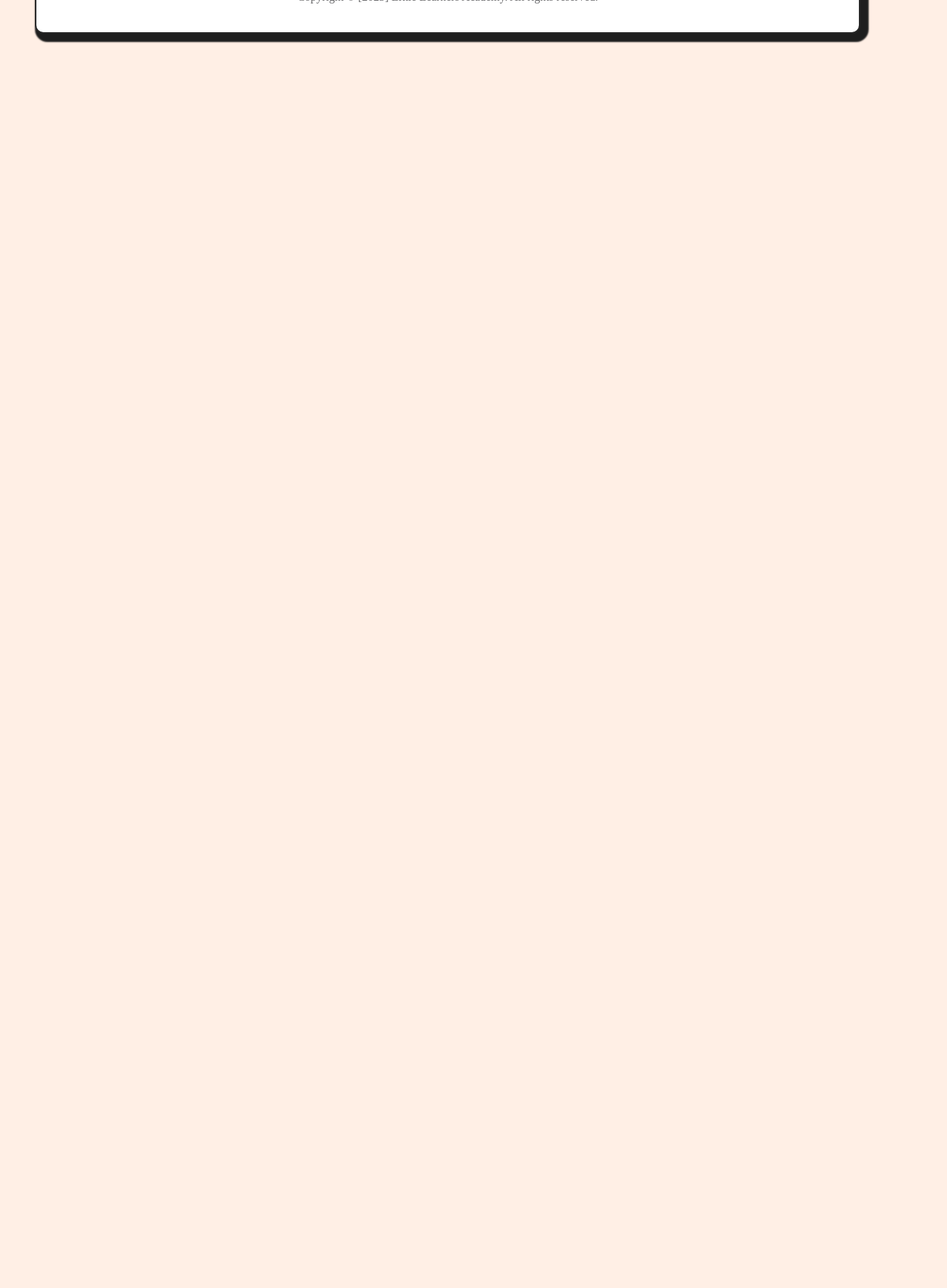
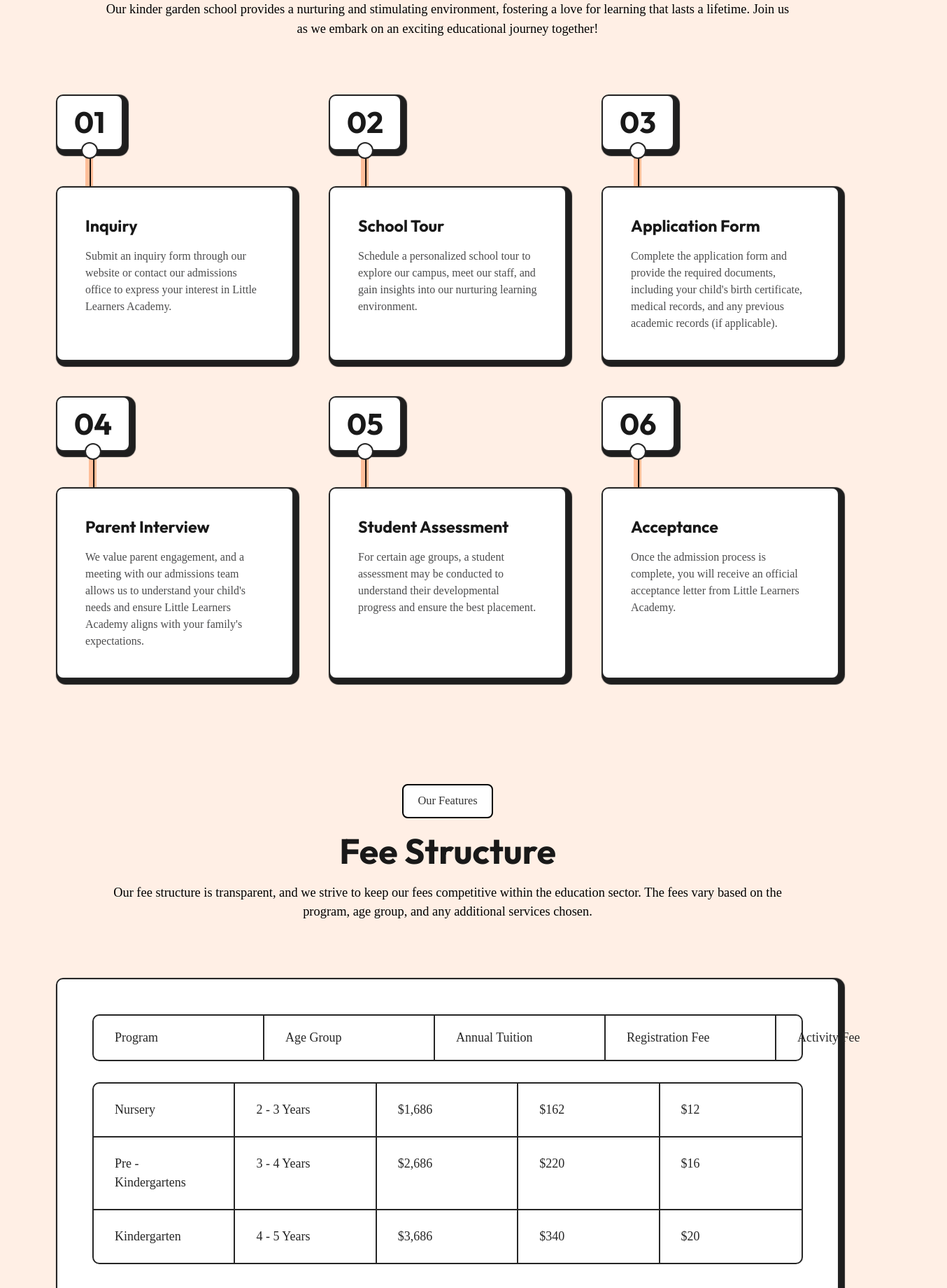
Before and after one commit to surajb0710/School-Education-Site, a React (Vite) app: page /admissions in a window 1280 px wide. Shown: the part 840-2680 px from the top of the page at 70% size, 1354 px wide, since content can reach past the window. Before the commit the page ends 906 px from the top, so only its background shows below. Built offline with nearby package versions, Linux system fonts and the light colour scheme; a web font is replaced by a local one.

Commit message:
Admission Page Updated

```diff
--- a/src/App.jsx
+++ b/src/App.jsx
@@ -8,6 +8,7 @@ import Header from './components/Header';
 
 import './css/style.css';
 import Footer from './components/Footer';
+import Admission from './pages/Admission';
 
 function App() {
   return (
@@ -20,6 +21,7 @@ function App() {
           <Route path="/academics" element={<Academics />} />
           <Route path="/contact" element={<Contact />} />
           <Route path="/studentlife" element={<StudentLife />} />
+          <Route path="/admissions" element={<Admission />} />
         </Routes>
         <Footer />
       </BrowserRouter>
--- /dev/null
+++ b/src/components/Admissions/AdmissionProcess.jsx
@@ -0,0 +1,115 @@
+import { svgs } from '../../assets/assets.js';
+
+const AdmissionProcess = () => {
+  return (
+    <section className="admission-process">
+      <div>
+        <p>Our Features</p>
+        <h1>Our Special Features</h1>
+        <p>
+          Our kinder garden school provides a nurturing and stimulating
+          environment, fostering a love for learning that lasts a lifetime. Join
+          us as we embark on an exciting educational journey together!
+        </p>
+      </div>
+      <div className="admission-process-block">
+        <div className="process-item">
+          <div>01</div>
+          <div>
+            <img src={svgs.bubble} alt="" />
+            <img src={svgs.vr_pattern} alt="" />
+          </div>
+          <div>
+            <h2>Inquiry</h2>
+            <p>
+              Submit an inquiry form through our website or contact our
+              admissions office to express your interest in Little Learners
+              Academy.
+            </p>
+          </div>
+        </div>
+        <div className="process-item">
+          <img src={svgs.vr_pattern} alt="" />
+          <div>02</div>
+          <div>
+            <img src={svgs.bubble} alt="" />
+            <img src={svgs.vr_pattern} alt="" />
+          </div>
+          <div>
+            <h2>School Tour</h2>
+            <p>
+              Schedule a personalized school tour to explore our campus, meet
+              our staff, and gain insights into our nurturing learning
+              environment.
+            </p>
+          </div>
+        </div>
+        <div className="process-item">
+          <img src={svgs.vr_pattern} alt="" />
+          <div>03</div>
+          <div>
+            <img src={svgs.bubble} alt="" />
+            <img src={svgs.vr_pattern} alt="" />
+          </div>
+          <div>
+            <h2>Application Form</h2>
+            <p>
+              {`Complete the application form and provide the required documents,
+              including your child's birth certificate, medical records, and any
+              previous academic records (if applicable).`}
+            </p>
+          </div>
+        </div>
+        <div className="process-item">
+          <img src={svgs.vr_pattern} alt="" />
+          <div>04</div>
+          <div>
+            <img src={svgs.bubble} alt="" />
+            <img src={svgs.vr_pattern} alt="" />
+          </div>
+          <div>
+            <h2>Parent Interview</h2>
+            <p>
+              {`We value parent engagement, and a meeting with our admissions team
+              allows us to understand your child's needs and ensure Little
+              Learners Academy aligns with your family's expectations.`}
+            </p>
+          </div>
+        </div>
+        <div className="process-item">
+          <img src={svgs.vr_pattern} alt="" />
+          <div>05</div>
+          <div>
+            <img src={svgs.bubble} alt="" />
+            <img src={svgs.vr_pattern} alt="" />
+          </div>
+          <div>
+            <h2>Student Assessment</h2>
+            <p>
+              For certain age groups, a student assessment may be conducted to
+              understand their developmental progress and ensure the best
+              placement.
+            </p>
+          </div>
+        </div>
+        <div className="process-item">
+          <img src="./assets/vr-pattern.svg" alt="" />
+          <div>06</div>
+          <div>
+            <img src={svgs.bubble} alt="" />
+            <img src={svgs.vr_pattern} alt="" />
+          </div>
+          <div>
+            <h2>Acceptance</h2>
+            <p>
+              Once the admission process is complete, you will receive an
+              official acceptance letter from Little Learners Academy.
+            </p>
+          </div>
+        </div>
+      </div>
+    </section>
+  );
+};
+
+export default AdmissionProcess;
--- /dev/null
+++ b/src/components/Admissions/FeeStructure.jsx
@@ -0,0 +1,74 @@
+// import { svgs } from '../../assets/assets.js';
+
+const FeeStructure = () => {
+  return (
+    <section className="fee-structure">
+      <div>
+        <p>Our Features</p>
+        <h1>Fee Structure</h1>
+        <p>
+          Our fee structure is transparent, and we strive to keep our fees
+          competitive within the education sector. The fees vary based on the
+          program, age group, and any additional services chosen.
+        </p>
+      </div>
+      <div className="fee-structure__block">
+        <div>
+          <div className="fee-structure__program-details">
+            <div className="program-details__header">
+              <p>Program</p>
+              <p>Age Group</p>
+              <p>Annual Tuition</p>
+              <p>Registration Fee</p>
+              <p>Activity Fee</p>
+            </div>
+            <div className="program-details__contents">
+              <div>
+                <p>Nursery</p>
+                <p>2 - 3 Years</p>
+                <p>$1,686</p>
+                <p>$162</p>
+                <p>$12</p>
+              </div>
+              <div>
+                <p>Pre - Kindergartens</p>
+                <p>3 - 4 Years</p>
+                <p>$2,686</p>
+                <p>$220</p>
+                <p>$16</p>
+              </div>
+              <div>
+                <p>Kindergarten</p>
+                <p>4 - 5 Years</p>
+                <p>$3,686</p>
+                <p>$340</p>
+                <p>$20</p>
+              </div>
+            </div>
+          </div>
+        </div>
+        <div>
+          <div className="fee-structure__additional-services">
+            <h2 className="additional-services__header">Additional Services</h2>
+            <div className="additional-services__contents">
+              <div>
+                <p>Before and After-School Care</p>
+                <p>$120 / per month</p>
+              </div>
+              <div>
+                <p>Language Immersion Program</p>
+                <p>$60 / per semester</p>
+              </div>
+              <div>
+                <p>Transportation (optional)</p>
+                <p>$80 / per month</p>
+              </div>
+            </div>
+          </div>
+        </div>
+      </div>
+    </section>
+  );
+};
+
+export default FeeStructure;
--- /dev/null
+++ b/src/components/Admissions/Overview.jsx
@@ -0,0 +1,27 @@
+import { svgs } from '../../assets/assets.js';
+
+const Overview = () => {
+  return (
+    <section className="admission-overview" id="overview">
+      <img
+        src={svgs.about_overview_abstract}
+        alt=""
+        width="137px"
+        height="137px"
+      />
+
+      <div className="block">
+        <p>Admission</p>
+        <h1>Join Our Family of Young Learners</h1>
+      </div>
+      <p>
+        {`At Little Learners Academy, we welcome you to embark on an exciting
+        educational journey for your child. Our admission process is designed to
+        be transparent, straightforward, and inclusive. Here's a step-by-step
+        guide to joining our school`}
+      </p>
+    </section>
+  );
+};
+
+export default Overview;
--- /dev/null
+++ b/src/pages/Admission.jsx
@@ -0,0 +1,15 @@
+import AdmissionProcess from '../components/Admissions/AdmissionProcess';
+import FeeStructure from '../components/Admissions/FeeStructure';
+import Overview from '../components/Admissions/Overview';
+
+const Admission = () => {
+  return (
+    <main>
+      <Overview />
+      <AdmissionProcess />
+      <FeeStructure />
+    </main>
+  );
+};
+
+export default Admission;
```
